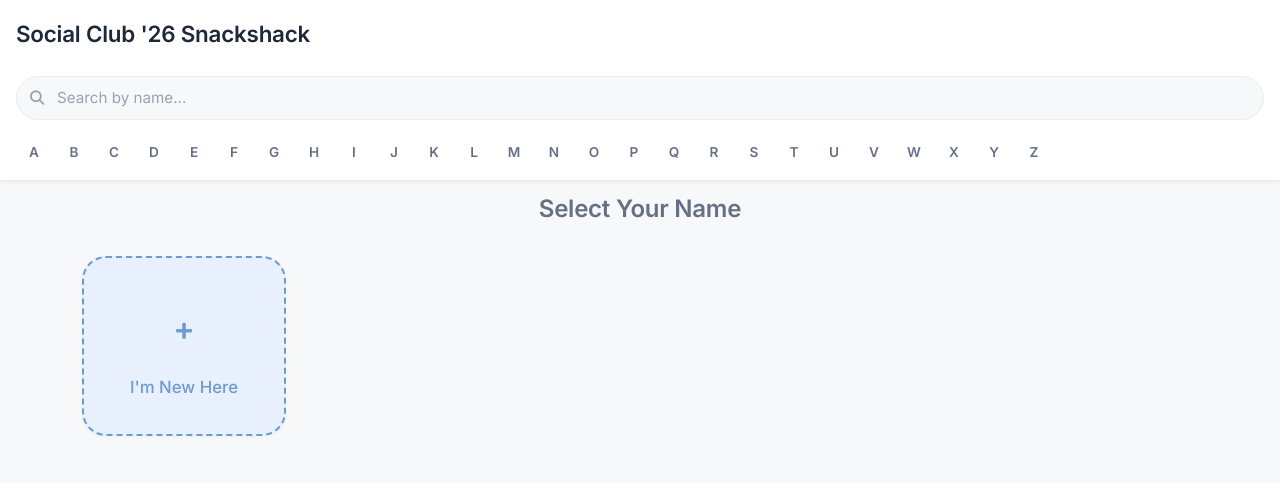
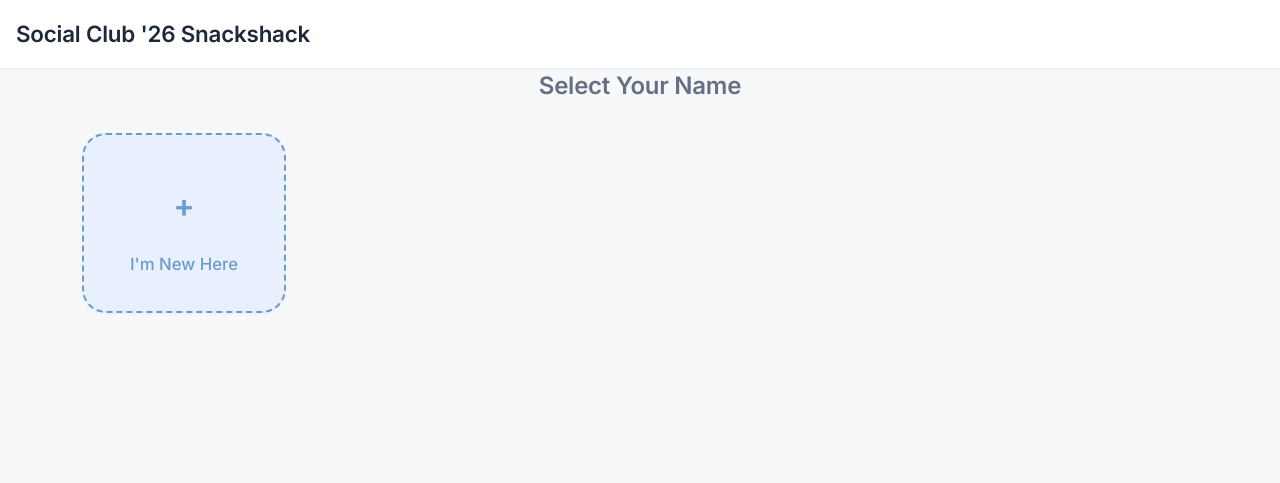
Before and after one commit to kiwiiwik/snackshack-nz, a Flask app: page / in a window 1280 px wide. Shown: the top 483 px of the page. Run offline with Flask 3, Linux system fonts and the light colour scheme.

Commit message:
Remove search bar and A-Z alphabet navigation from front page
Co-Authored-By: Claude Sonnet 4.6 <noreply@anthropic.com>

```diff
--- a/static/style.css
+++ b/static/style.css
@@ -44,7 +44,7 @@
     --font-family: 'Inter', -apple-system, BlinkMacSystemFont, 'Segoe UI', system-ui, sans-serif;
 
     /* Layout */
-    --header-height-logged-out: 195px;
+    --header-height-logged-out: 72px;
     --header-height-logged-in: 120px;
 }
 
@@ -105,84 +105,6 @@ body.logged-in {
 }
 
 /* ---- Search Bar ---- */
-
-.search-bar-wrap {
-    padding: 8px 16px;
-    background: var(--color-surface);
-}
-
-.search-input {
-    width: 100%;
-    padding: 10px 16px 10px 40px;
-    border: 1.5px solid var(--color-border);
-    border-radius: var(--radius-pill);
-    font-family: var(--font-family);
-    font-size: 0.95rem;
-    color: var(--color-text-primary);
-    background: var(--color-bg);
-    outline: none;
-    transition: var(--transition-base);
-}
-
-.search-input:focus {
-    border-color: var(--color-primary);
-    box-shadow: 0 0 0 3px rgba(108, 155, 207, 0.15);
-    background: var(--color-surface);
-}
-
-.search-input::placeholder {
-    color: var(--color-text-tertiary);
-}
-
-.search-icon {
-    position: absolute;
-    left: 30px;
-    top: 50%;
-    transform: translateY(-50%);
-    color: var(--color-text-tertiary);
-    font-size: 0.9rem;
-    pointer-events: none;
-}
-
-/* ---- Alphabet Navigation ---- */
-
-.alphabet-nav {
-    display: flex;
-    overflow-x: auto;
-    padding: 6px 16px 10px;
-    gap: 4px;
-    background: var(--color-surface);
-    border-bottom: 1px solid var(--color-border);
-    scrollbar-width: none;
-}
-.alphabet-nav::-webkit-scrollbar { display: none; }
-
-.letter-link {
-    min-width: 36px;
-    height: 36px;
-    display: flex;
-    align-items: center;
-    justify-content: center;
-    background: transparent;
-    border: none;
-    border-radius: var(--radius-sm);
-    text-decoration: none;
-    color: var(--color-text-secondary);
-    font-weight: 600;
-    font-size: 0.85rem;
-    transition: var(--transition-fast);
-}
-
-.letter-link:hover {
-    background: var(--color-primary-light);
-    color: var(--color-primary);
-}
-
-.letter-link:active {
-    background: var(--color-primary);
-    color: white;
-    transform: scale(0.92);
-}
 
 /* ---- Category Navigation (logged in) ---- */
 
@@ -363,13 +285,6 @@ body.logged-in:not(.mobile-site) .container {
 }
 
 /* ---- Anchor Points ---- */
-
-.anchor-point {
-    display: block;
-    position: relative;
-    top: calc(-1 * var(--header-height-logged-out) - 10px);
-    visibility: hidden;
-}
 
 /* ---- Section Titles ---- */
 
@@ -580,7 +495,7 @@ body.logged-in:not(.mobile-site) .container {
    ============================================================ */
 
 body.mobile-site {
-    --header-height-logged-out: 110px;
+    --header-height-logged-out: 60px;
     --header-height-logged-in: 70px;
 }
 
--- a/templates/index.html
+++ b/templates/index.html
@@ -66,19 +66,7 @@
         {% endif %}
     </nav>
 
-    {% if not user %}
-        {% if not is_mobile %}
-        <div class="search-bar-wrap position-relative">
-            <i class="fas fa-search search-icon"></i>
-            <input type="text" id="userSearch" class="search-input" placeholder="Search by name..." autocomplete="off" autocorrect="off" spellcheck="false">
-        </div>
-        <div class="alphabet-nav">
-            {% for char in "ABCDEFGHIJKLMNOPQRSTUVWXYZ"|list %}
-                <a href="#letter-{{ char }}" class="letter-link">{{ char }}</a>
-            {% endfor %}
-        </div>
-        {% endif %}
-    {% else %}
+    {% if user %}
         <div class="category-nav">
             {% for category in grouped_products.keys() %}
                 <a href="#cat-{{ loop.index }}" class="nav-chip">{{ category }}</a>
@@ -120,10 +108,8 @@
                 </a>
             </div>
             {% endif %}
-            {% set ns = namespace(last_char='') %}
             {% for u in users %}
                 {% set display_name = u.screen_name or (u.first_name ~ ' ' ~ u.last_name) %}
-                {% set current_char = display_name[0]|upper %}
                 {% if is_mobile %}
                 <a href="{{ url_for('main.select_user', user_id=u.user_id) }}" class="mobile-user-row user-col" data-name="{{ display_name }} {{ u.first_name }} {{ u.last_name }}">
                     {% if u.avatar_data %}
@@ -139,11 +125,6 @@
                 </a>
                 {% else %}
                 <div class="col position-relative user-col" data-name="{{ display_name }} {{ u.first_name }} {{ u.last_name }}">
-                    {% if current_char != ns.last_char %}
-                        <span id="letter-{{ current_char }}" class="anchor-point"></span>
-                        {% set ns.last_char = current_char %}
-                    {% endif %}
-
                     <a href="{{ url_for('main.select_user', user_id=u.user_id) }}" class="text-decoration-none text-dark d-block h-100">
                         <div class="card h-100 p-4 user-tile text-center">
                             {% if u.is_super_admin %}<i class="fas fa-crown badge-admin" style="color:#F59E0B;" title="Super Admin"></i>{% elif u.is_admin %}<i class="fas fa-user-shield badge-admin"></i>{% endif %}
@@ -698,31 +679,6 @@
 </script>
 {% endif %}
 
-{% if not user %}
-<script>
-    (function() {
-        const searchInput = document.getElementById('userSearch');
-        if (!searchInput) return;
-        const userCols = document.querySelectorAll('.user-col');
-
-        searchInput.addEventListener('input', function() {
-            const query = this.value.toLowerCase().trim();
-            userCols.forEach(function(col) {
-                const name = col.getAttribute('data-name').toLowerCase();
-                col.style.display = (!query || name.includes(query)) ? '' : 'none';
-            });
-        });
-
-        searchInput.addEventListener('keydown', function(e) {
-            if (e.key === 'Escape') {
-                this.value = '';
-                this.dispatchEvent(new Event('input'));
-                this.blur();
-            }
-        });
-    })();
-</script>
-{% endif %}
 
 {% if user %}
 <script>
```
